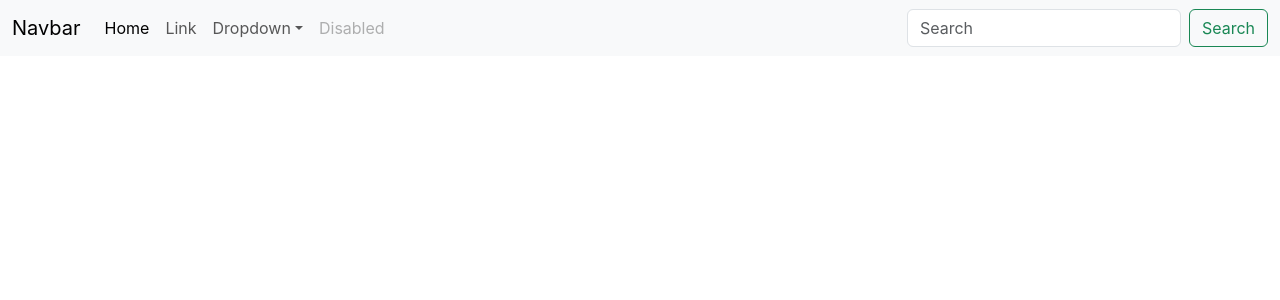
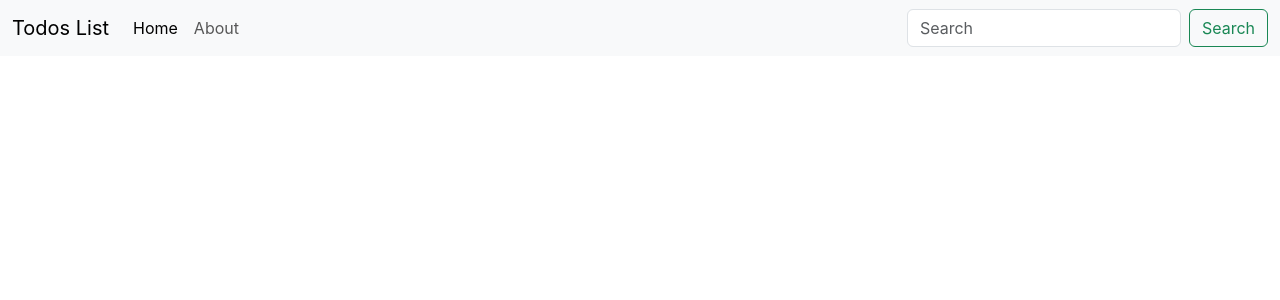
Before and after one commit to haseebt456/React-Todo-List, a React (Create React App) app: page / in a window 1280 px wide. Shown: the top 300 px of the page. Built offline with nearby package versions, Linux system fonts and the light colour scheme.

Commit message:
Remove extra nav link

```diff
--- a/src/App.js
+++ b/src/App.js
@@ -6,7 +6,7 @@ function App() {
     <>
       <nav className="navbar navbar-expand-lg bg-body-tertiary">
   <div className="container-fluid">
-    <a className="navbar-brand" href="#">Navbar</a>
+    <a className="navbar-brand" href="#">Todos List</a>
     <button className="navbar-toggler" type="button" data-bs-toggle="collapse" data-bs-target="#navbarSupportedContent" aria-controls="navbarSupportedContent" aria-expanded="false" aria-label="Toggle navigation">
       <span className="navbar-toggler-icon"></span>
     </button>
@@ -16,22 +16,9 @@ function App() {
           <a className="nav-link active" aria-current="page" href="#">Home</a>
         </li>
         <li className="nav-item">
-          <a className="nav-link" href="#">Link</a>
+          <a className="nav-link" href="#">About</a>
         </li>
-        <li className="nav-item dropdown">
-          <a className="nav-link dropdown-toggle" href="#" role="button" data-bs-toggle="dropdown" aria-expanded="false">
-            Dropdown
-          </a>
-          <ul className="dropdown-menu">
-            <li><a className="dropdown-item" href="#">Action</a></li>
-            <li><a className="dropdown-item" href="#">Another action</a></li>
-            <li><hr className="dropdown-divider"/></li>
-            <li><a className="dropdown-item" href="#">Something else here</a></li>
-          </ul>
-        </li>
-        <li className="nav-item">
-          <a className="nav-link disabled" aria-disabled="true">Disabled</a>
-        </li>
+
       </ul>
       <form className="d-flex" role="search">
         <input className="form-control me-2" type="search" placeholder="Search" aria-label="Search"/>
```
